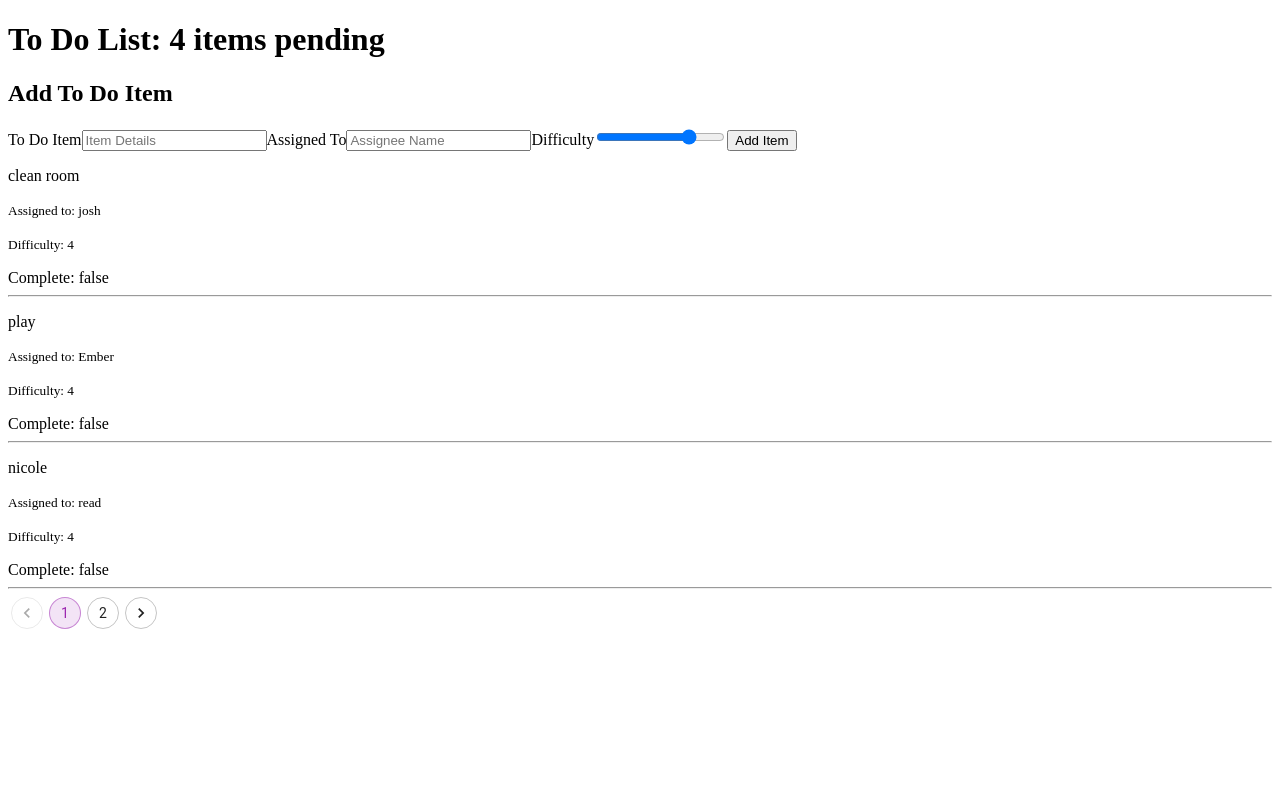
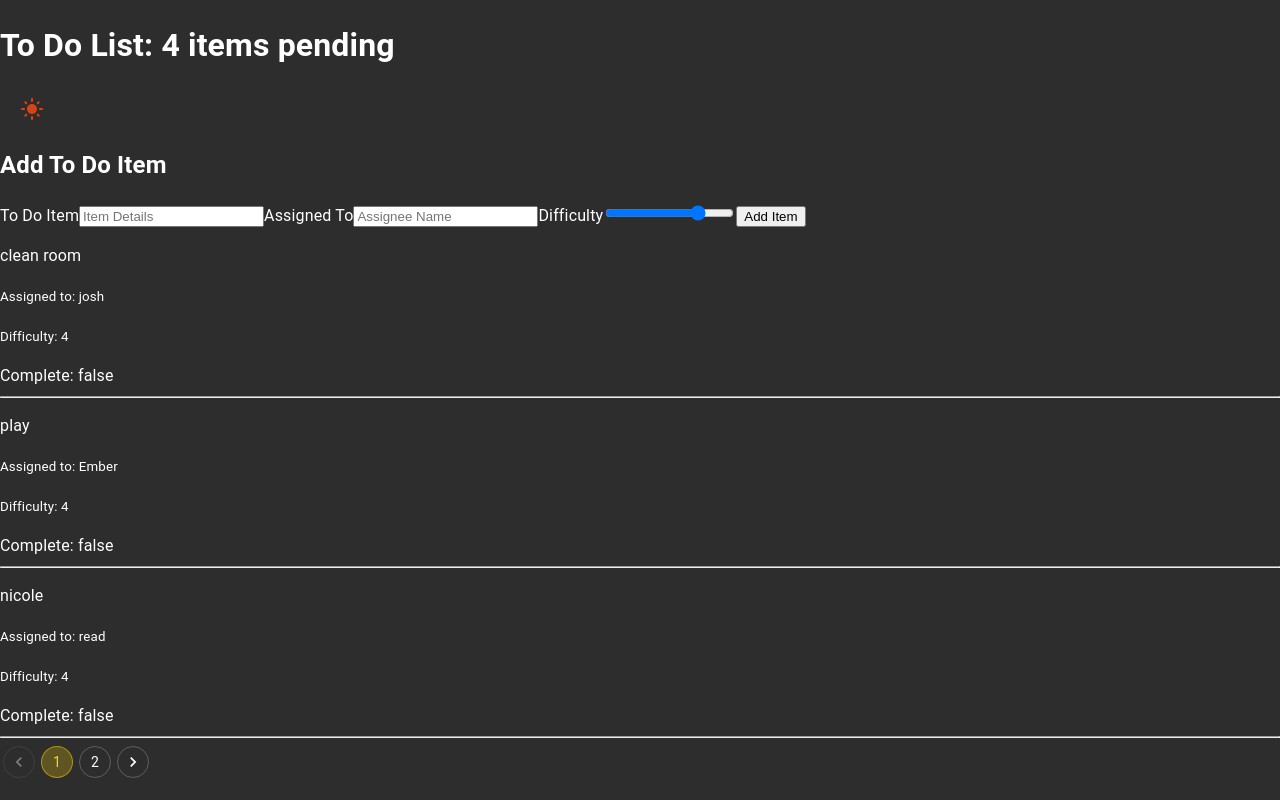
Before and after one commit to JosHahnB/todo-app, a React (Vite) app: page / in a window 1280 px wide. Built offline with nearby package versions, Linux system fonts and the light colour scheme.

Commit message:
added contrasting light/dark

```diff
--- a/package.json
+++ b/package.json
@@ -12,9 +12,11 @@
   "dependencies": {
     "@emotion/react": "^11.11.1",
     "@emotion/styled": "^11.11.0",
+    "@mui/icons-material": "^5.14.14",
     "@mui/material": "^5.14.14",
     "react": "^18.2.0",
     "react-dom": "^18.2.0",
+    "react-router-dom": "^6.17.0",
     "sass": "^1.69.3",
     "uuid": "^9.0.1"
   },
--- a/src/App.jsx
+++ b/src/App.jsx
@@ -1,16 +1,45 @@
-import React, { createContext } from 'react';
 import Todo from './Components/Todo/index.jsx';
+import { createContext, useEffect, useState } from 'react';
+import { ThemeProvider } from '@mui/material/styles';
+import CssBaseline from '@mui/material/CssBaseline';
+import { darkMode } from './themes/darkMode.js';
+import { lightMode } from './themes/lightMode.js';
+import { BrowserRouter, Routes, Route } from "react-router-dom";
+import Settings from "./Components/Settings/settings.jsx"
 
 export const GlobalContext = createContext(null);
 
-export default class App extends React.Component {
-  render() {
-    return (
-      <GlobalContext.Provider
-        value={{ displayCount: 3, hideComplete: false, sortWord: 'difficulty' }}
-      >
-        <Todo />
-      </GlobalContext.Provider>
-    );
-  }
-}
+const App = () => {
+  const [appTheme, setAppTheme] = useState('light');
+
+  useEffect(() => {
+    const mode = localStorage.getItem('theme');
+    setAppTheme(mode);
+  }, []);
+
+  console.log(appTheme);
+
+  return (
+    <GlobalContext.Provider
+      value={{
+        displayCount: 3,
+        hideComplete: false,
+        sortWord: 'difficulty',
+        toggleAppTheme: () =>
+          setAppTheme(appTheme === 'light' ? 'dark' : 'light'),
+        appTheme,
+      }}
+    >
+      <ThemeProvider theme={appTheme === 'light' ? lightMode : darkMode}>
+        <CssBaseline />
+        <BrowserRouter>
+          <Routes>
+            <Route path="/" element={<Todo />} />
+            <Route path="/settings" element={<Settings />} />
+          </Routes>
+        </BrowserRouter>{' '}
+      </ThemeProvider>
+    </GlobalContext.Provider>
+  );
+};
+export default App;
--- a/src/Components/Header/index.jsx
+++ b/src/Components/Header/index.jsx
@@ -1,10 +1,28 @@
-// import React from 'react'
+import { useContext } from 'react';
+import { Button } from '@mui/material';
+import LightModeIcon from '@mui/icons-material/LightMode';
+import DarkModeIcon from '@mui/icons-material/DarkMode';
+import { GlobalContext } from '../../App';
 
-const index = ({incomplete}) => {
+const index = ({ incomplete }) => {
+  const { toggleAppTheme, appTheme } = useContext(GlobalContext);
+
+  const handleThemeClick = () => {
+    localStorage.setItem('theme', appTheme === 'light' ? 'dark' : 'light');
+    toggleAppTheme();
+  };
+
   return (
-<header data-testid="todo-header">
-        <h1 data-testid="todo-h1">To Do List: {incomplete.length} items pending</h1>
-      </header>  )
-}
+    <header data-testid="todo-header">
 
-export default index
+      <h1 data-testid="todo-h1">
+        To Do List: {incomplete.length} items pending
+      </h1>
+      <Button onClick={handleThemeClick}>
+        {appTheme === 'light' ? <DarkModeIcon /> : <LightModeIcon />}
+      </Button>
+    </header>
+  );
+};
+
+export default index;
--- /dev/null
+++ b/src/Components/Settings/settings.jsx
@@ -0,0 +1,7 @@
+import React from 'react';
+
+const Settings = () => {
+  return <div>settings WOW</div>;
+};
+
+export default Settings;
--- /dev/null
+++ b/src/themes/darkMode.js
@@ -0,0 +1,16 @@
+import { createTheme } from "@mui/material/styles";
+
+export const darkMode = createTheme({
+  palette: {
+    mode: "dark",
+    primary: {
+      main: "#d84315",
+    },
+    secondary: {
+      main: "#ffd600"
+    },
+    background: {
+      default: "#2d2d2d"
+    },
+  }
+})
--- /dev/null
+++ b/src/themes/lightMode.js
@@ -0,0 +1,14 @@
+import { createTheme } from "@mui/material/styles";
+
+export const lightMode = createTheme({
+  palette: {
+    mode: "light",
+
+    primary: {
+      main: "#283593",
+    },
+    secondary: {
+      main: "#2962ff",
+    },
+  },
+});
```
Also changed, not shown: 1 other file (tests, documents, lock files or other folders).
